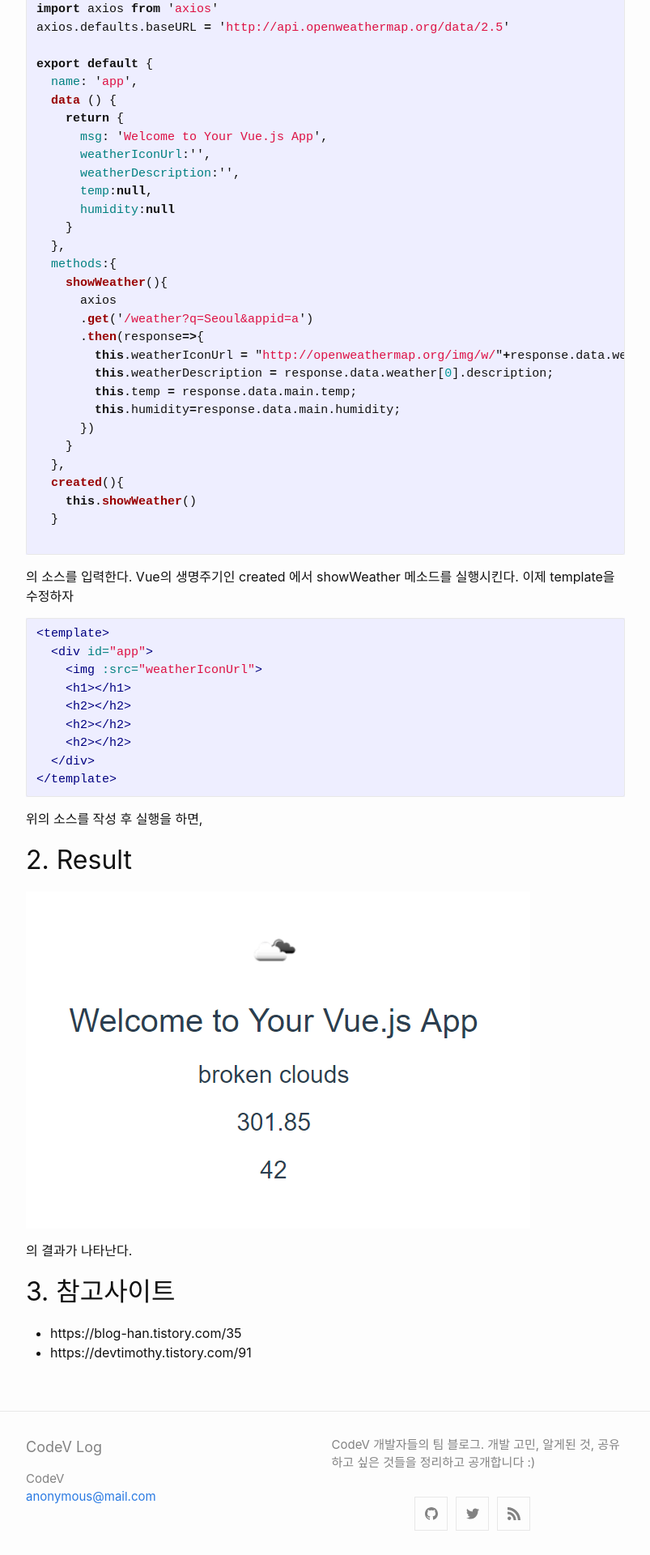
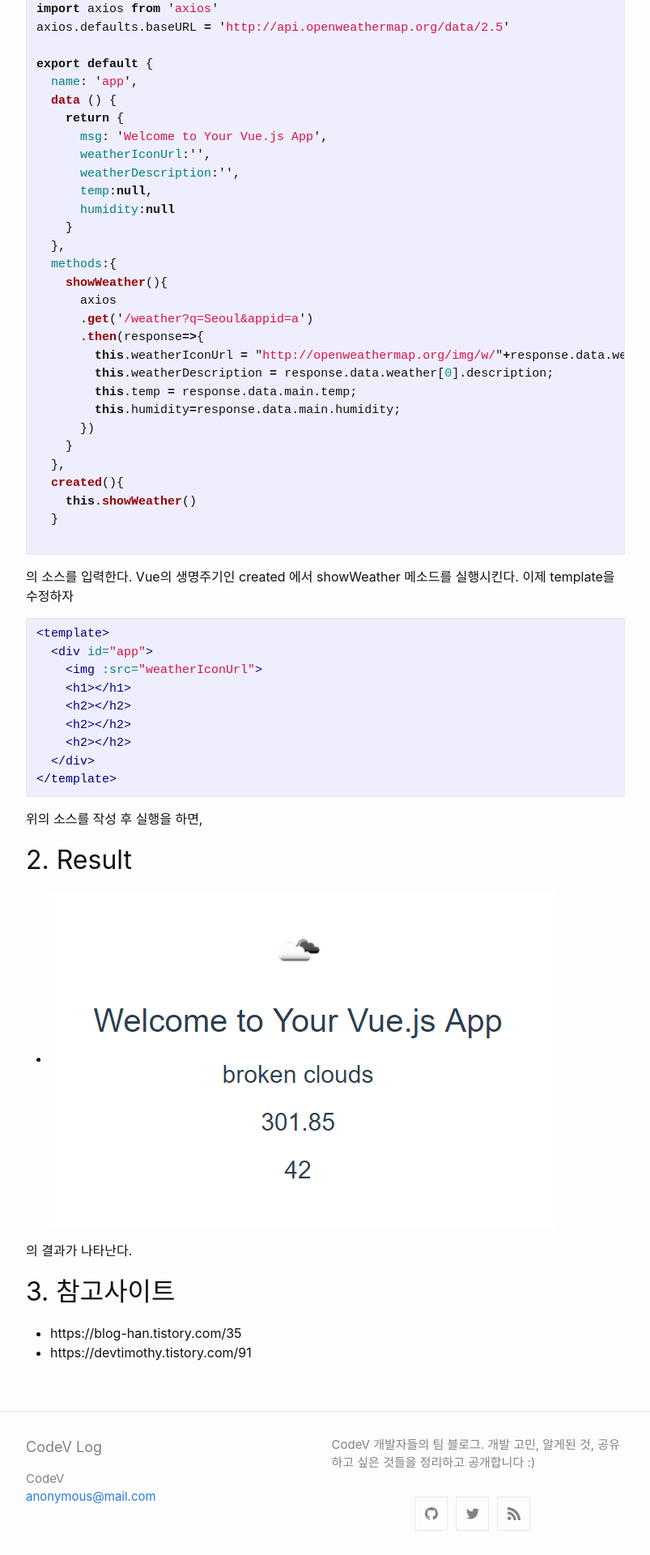
Before and after one commit to codevlog/codevlog.github.io, a Jekyll site: the page built from _posts/2019-07-11-how-to-use-openweatherAPI-with-Vue.md, in a window 1280 px wide. Shown: the part 1594-3514 px from the top of the page at 81% size, without its empty margins (238-1041 px from the left). Built offline with Jekyll 4.4.1, drawn with Linux system fonts in a browser that asks for light colours.

Commit message:
Update 2019-07-11-how-to-use-openweatherAPI-with-Vue.md

```diff
--- a/_posts/2019-07-11-how-to-use-openweatherAPI-with-Vue.md
+++ b/_posts/2019-07-11-how-to-use-openweatherAPI-with-Vue.md
@@ -117,7 +117,7 @@ export default {
 위의 소스를 작성 후 실행을 하면,
 
 ## 2. Result
-![result](https://codevlog.github.io/assets/img/openweatherAPI/result.PNG)
+- ![result](https://codevlog.github.io/assets/img/openweatherAPI/result.PNG)
 
 의 결과가 나타난다.
 
```
